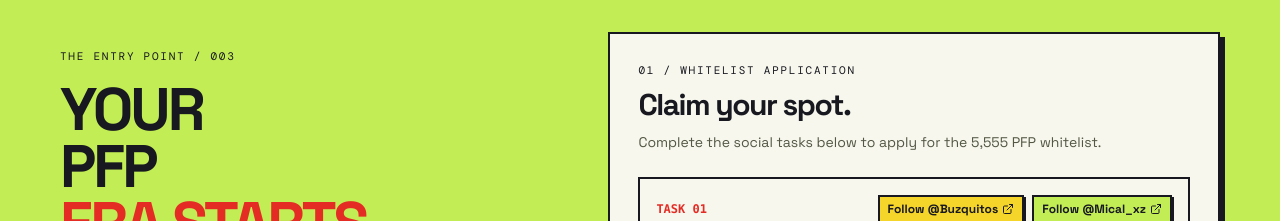
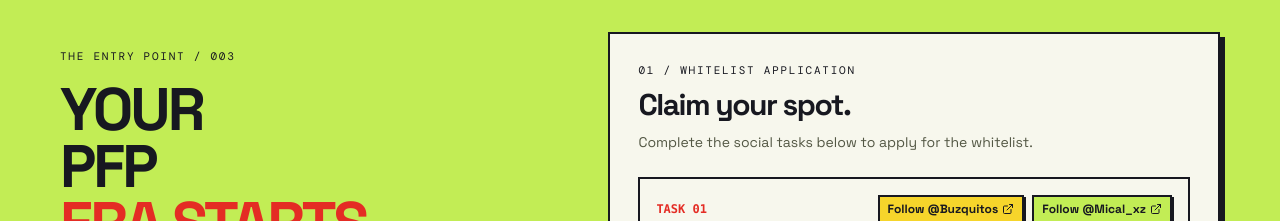
Before and after one commit to Nerdyfk/Buzquitos, a Next.js app: page / in a window 1280 px wide. Shown: the part 1760-1981 px from the top of the page. Built offline with nearby package versions, Linux system fonts and the light colour scheme; no server answers; the database is empty.

Commit message:
Update whitelist form description text

```diff
--- a/components/WhitelistForm.tsx
+++ b/components/WhitelistForm.tsx
@@ -39,7 +39,7 @@ export default function WhitelistForm({ isOpen = true }: { isOpen?: boolean }) {
       <h3 className="text-2xl sm:text-3xl font-black tracking-[-.05em]">Claim your spot.</h3>
       <p className="mb-5 sm:mb-6 mt-1.5 sm:mt-2 text-xs sm:text-sm text-[#535744] leading-relaxed">
         {isOpen
-          ? 'Complete the social tasks below to apply for the 5,555 PFP whitelist.'
+          ? 'Complete the social tasks below to apply for the whitelist.'
           : 'Whitelist registration is currently closed. Follow our official X for the next update.'}
       </p>
 
```
